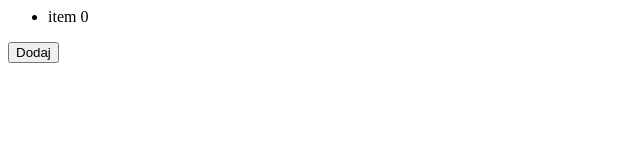
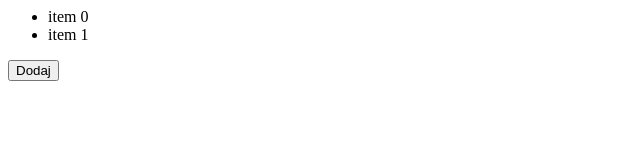
Before and after one commit to LukaszKaluzny/manipulowanie_DOM_po_kliknieciu, a plain HTML site: page index.html in a window 1280 px wide. Both pictures are taken after a click on the button "Dodaj". Shown: the whole page, without its empty margins (0-640 px from the left). Drawn offline with Linux system fonts and the light colour scheme.

Commit message:
branch with master

```diff
--- a/index.html
+++ b/index.html
@@ -7,8 +7,8 @@
   <body>
     <div class="content">
       <ul id="list">
-        <!-- <li>item 0</li>
- -->      </ul>
+        <li>item 0</li>
+      </ul>
       <button id="addElem">
         Dodaj
       </button>
--- a/js/scripts.js
+++ b/js/scripts.js
@@ -1,7 +1,11 @@
 var list = document.getElementById('list');
 var add = document.getElementById('addElem');
-var digit = 0;
 
 add.addEventListener('click', function() {
-  list.innerHTML += '<li>item ' + (digit++) + '</li>';
+  list.innerHTML += '<li>item ' + itemsByTagName.length + '</li>';
 });
+
+var itemsByTagName = document.getElementsByTagName('li');
+
+console.log(itemsByTagName);
+console.log(itemsByTagName.length);
```
